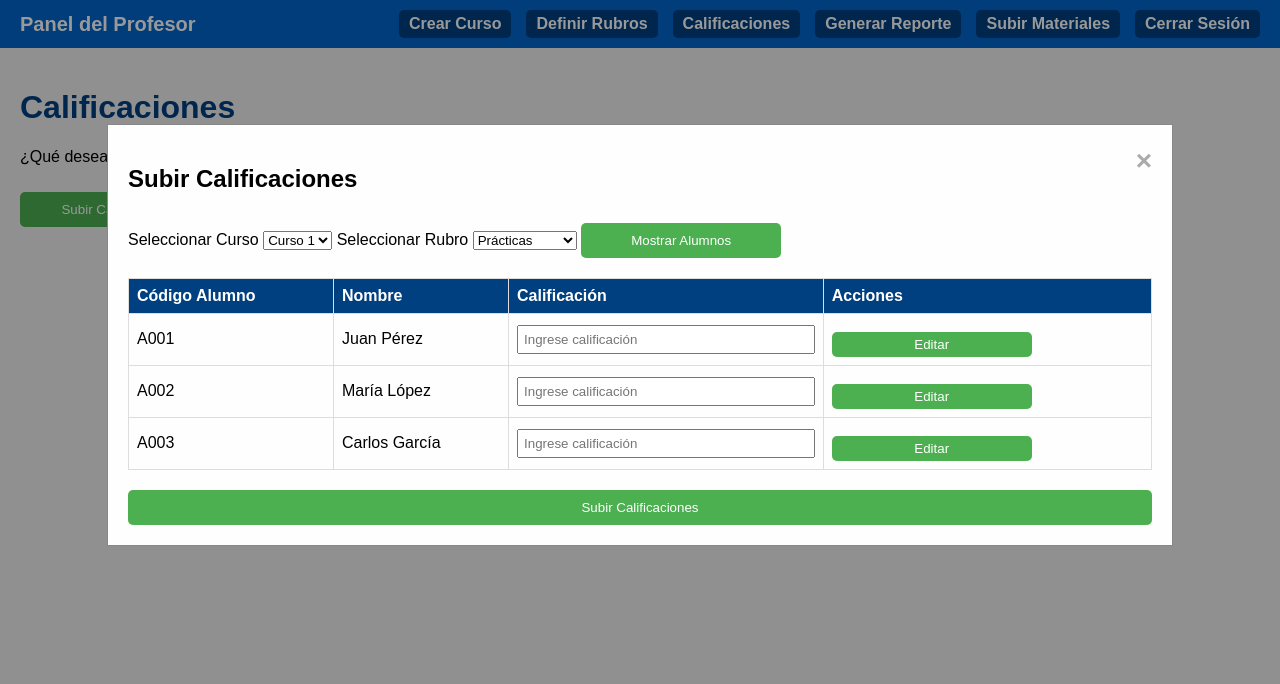
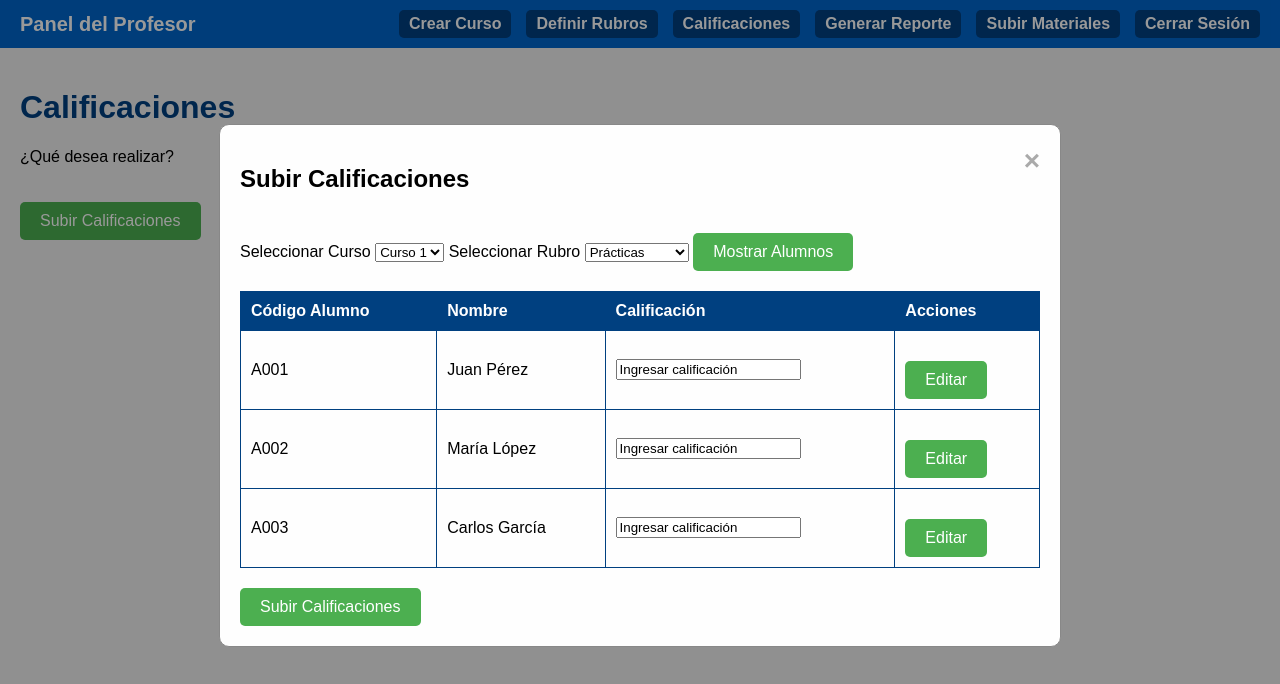
Before and after one commit to KRYSTOPHER1808/mi-pagina, a plain HTML site: page calificaciones.html in a window 1280 px wide. Both pictures are taken after a click on the button "Subir Calificaciones". Drawn offline with Linux system fonts and the light colour scheme.

Commit message:
Actualización de archivos HTML

```diff
--- a/calificaciones.html
+++ b/calificaciones.html
@@ -56,21 +56,24 @@
             color: #004080;
         }
 
-        button {
-            padding: 10px 20px;
+        .button {
             background-color: #4CAF50;
             color: white;
+            padding: 10px 20px;
+            text-align: center;
+            text-decoration: none;
+            display: inline-block;
+            font-size: 16px;
+            margin-top: 20px;
             border: none;
-            cursor: pointer;
             border-radius: 5px;
-            width: 200px;
-            margin-top: 10px;
         }
 
-        button:hover {
+        .button:hover {
             background-color: #45a049;
         }
 
+        /* Estilo para la ventana modal */
         .modal {
             display: none;
             position: fixed;
@@ -91,6 +94,8 @@
             padding: 20px;
             border: 1px solid #888;
             width: 80%;
+            max-width: 800px;
+            border-radius: 10px;
         }
 
         .close {
@@ -107,6 +112,7 @@
             cursor: pointer;
         }
 
+        /* Estilo para la tabla */
         table {
             width: 100%;
             border-collapse: collapse;
@@ -116,12 +122,12 @@
         table,
         th,
         td {
-            border: 1px solid #ddd;
+            border: 1px solid #004080;
         }
 
         th,
         td {
-            padding: 8px;
+            padding: 10px;
             text-align: left;
         }
 
@@ -130,38 +136,9 @@
             color: white;
         }
 
-        td input[type="text"] {
-            width: 100%;
-            padding: 5px;
-            box-sizing: border-box;
-        }
-
-        td button {
-            padding: 5px 10px;
-            background-color: #4CAF50;
-            color: white;
-            border: none;
-            cursor: pointer;
-            border-radius: 5px;
-        }
-
-        td button:hover {
-            background-color: #45a049;
-        }
-
-        #subirCalificaciones {
-            margin-top: 20px;
-            background-color: #4CAF50;
-            color: white;
-            padding: 10px 20px;
-            border: none;
-            border-radius: 5px;
-            cursor: pointer;
-            width: 100%;
-        }
-
-        #subirCalificaciones:hover {
-            background-color: #45a049;
+        .table-container {
+            max-height: 300px;
+            overflow-y: auto;
         }
     </style>
 </head>
@@ -178,33 +155,33 @@
             <a href="login.html" class="logout">Cerrar Sesión</a>
         </nav>
     </header>
+
     <div class="container">
         <h1>Calificaciones</h1>
         <p>¿Qué desea realizar?</p>
-        <button id="btnSubirCalificaciones">Subir Calificaciones</button>
-    </div>
+        <button class="button" id="openModalBtn">Subir Calificaciones</button>
 
         <!-- Modal -->
         <div id="myModal" class="modal">
             <div class="modal-content">
-            <span class="close">&times;</span>
+                <span class="close" id="closeModalBtn">&times;</span>
                 <h2>Subir Calificaciones</h2>
+                <div>
                     <label for="curso">Seleccionar Curso</label>
                     <select id="curso">
                         <option value="curso1">Curso 1</option>
-                <!-- Otras opciones de cursos -->
+                        <option value="curso2">Curso 2</option>
                     </select>
-
                     <label for="rubro">Seleccionar Rubro</label>
                     <select id="rubro">
                         <option value="practicas">Prácticas</option>
                         <option value="examen_final">Examen Final</option>
-                <!-- Otras opciones de rubros -->
                     </select>
+                    <button class="button" id="mostrarAlumnosBtn">Mostrar Alumnos</button>
+                </div>
 
-            <button id="mostrarAlumnos">Mostrar Alumnos</button>
-
-            <table id="tablaAlumnos">
+                <div class="table-container">
+                    <table id="alumnosTable">
                         <thead>
                             <tr>
                                 <th>Código Alumno</th>
@@ -217,38 +194,41 @@
                             <tr>
                                 <td>A001</td>
                                 <td>Juan Pérez</td>
-                        <td><input type="text" placeholder="Ingrese calificación"></td>
-                        <td><button>Editar</button></td>
+                                <td><input type="text" value="Ingresar calificación"></td>
+                                <td><button class="button">Editar</button></td>
                             </tr>
                             <tr>
                                 <td>A002</td>
                                 <td>María López</td>
-                        <td><input type="text" placeholder="Ingrese calificación"></td>
-                        <td><button>Editar</button></td>
+                                <td><input type="text" value="Ingresar calificación"></td>
+                                <td><button class="button">Editar</button></td>
                             </tr>
                             <tr>
                                 <td>A003</td>
                                 <td>Carlos García</td>
-                        <td><input type="text" placeholder="Ingrese calificación"></td>
-                        <td><button>Editar</button></td>
+                                <td><input type="text" value="Ingresar calificación"></td>
+                                <td><button class="button">Editar</button></td>
                             </tr>
+                            <!-- Más filas pueden ser añadidas aquí -->
                         </tbody>
                     </table>
-
-            <button id="subirCalificaciones">Subir Calificaciones</button>
+                </div>
+                <button class="button">Subir Calificaciones</button>
+            </div>
         </div>
     </div>
 
     <script>
-        const modal = document.getElementById("myModal");
-        const btn = document.getElementById("btnSubirCalificaciones");
-        const span = document.getElementsByClassName("close")[0];
+        // Modal functionality
+        var modal = document.getElementById("myModal");
+        var openModalBtn = document.getElementById("openModalBtn");
+        var closeModalBtn = document.getElementById("closeModalBtn");
 
-        btn.onclick = function () {
+        openModalBtn.onclick = function () {
             modal.style.display = "block";
         }
 
-        span.onclick = function () {
+        closeModalBtn.onclick = function () {
             modal.style.display = "none";
         }
 
@@ -257,8 +237,6 @@
                 modal.style.display = "none";
             }
         }
-
-        // Aquí puedes agregar el código para manejar la lógica de los botones dentro de la ventana modal
     </script>
 </body>
 
```
Lines whose indentation alone changed are shown as unchanged.
